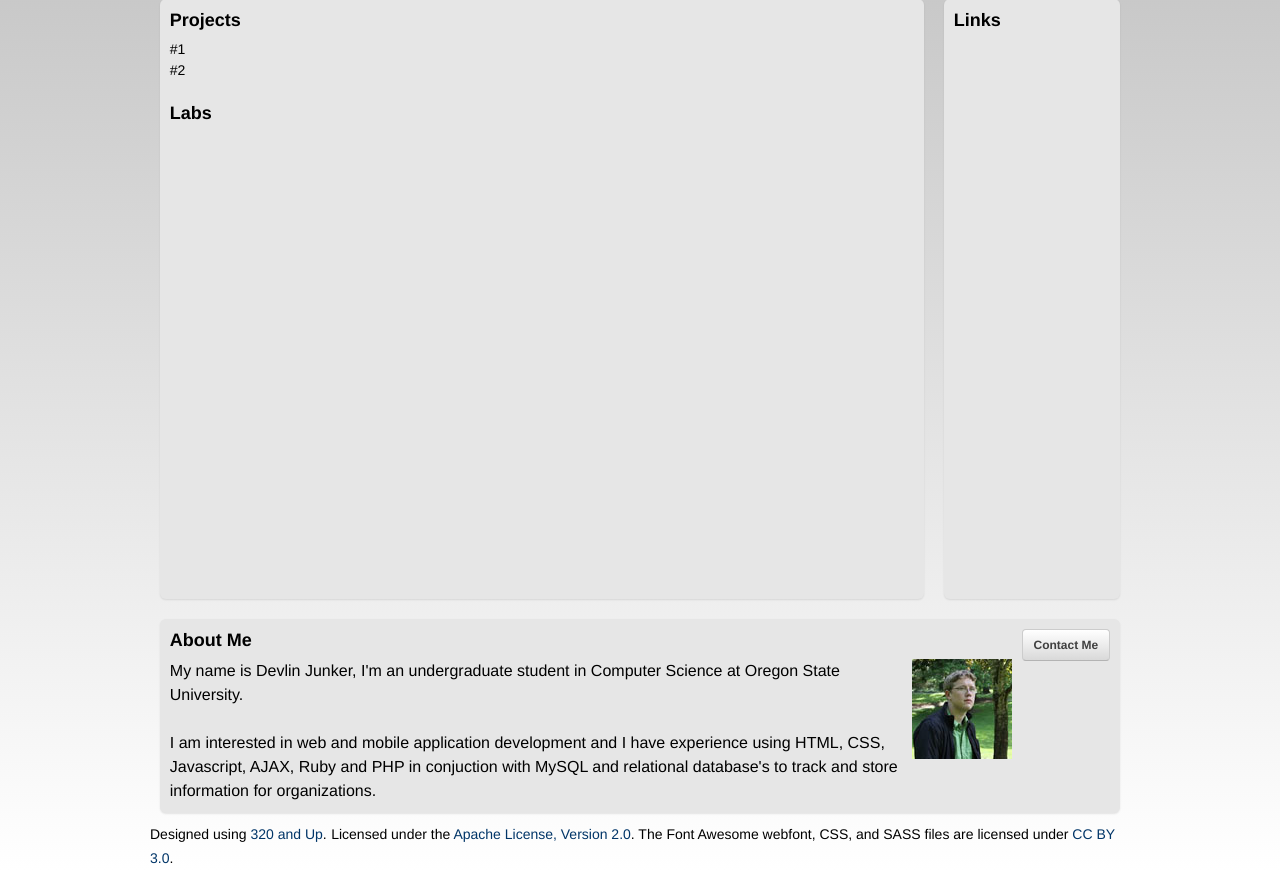
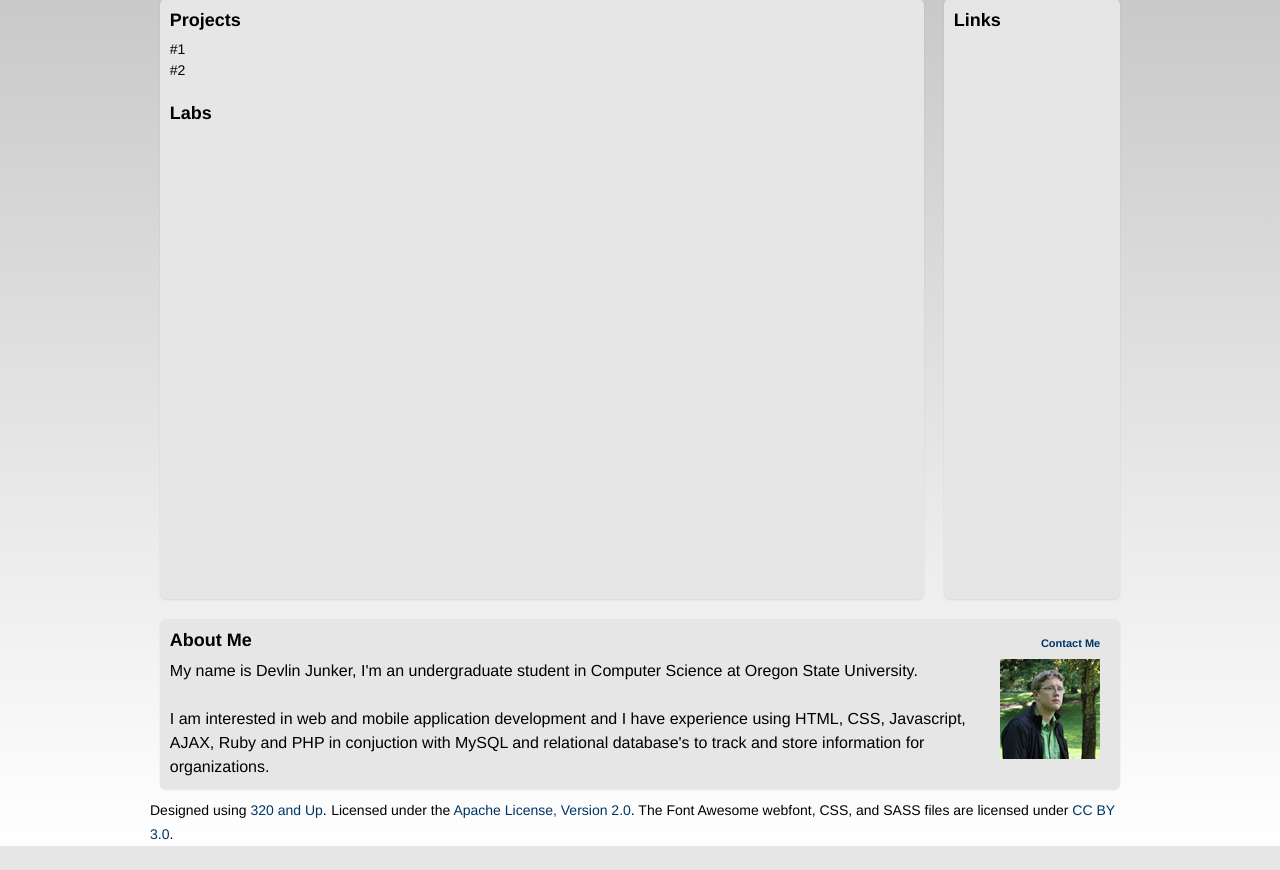
Before and after one commit to devlinjunker/design-junkie, a PHP site: page / in a window 1280 px wide. Shown: the part 155-1025 px from the top of the page. After the commit the page ends 1001 px from the top, so only its background shows below. Run offline with PHP 8.4, Linux system fonts and the light colour scheme; some libraries are stand-ins or nearby versions.

Commit message:
working on about button

```diff
--- a/index.php
+++ b/index.php
@@ -18,7 +18,7 @@
 </div>
 
 <div id="about" class="section">
-	<h4>About Me <a href="<?php echo $sitepath;?>/about" class="btn">Contact Me</a></h4>
+	<h4>About Me <a href="<?php echo $sitepath;?>/about" class="btn-small">Contact Me</a></h4>
 	<img id="myphoto" src="<?php echo $sitepath;?>/img/myphoto.jpg"></img>
 	<div id="text">
 		My name is Devlin Junker, I'm an undergraduate student in Computer Science at Oregon State
--- a/sass/_page.scss
+++ b/sass/_page.scss
@@ -13,7 +13,7 @@
 		padding-top: 0px;
 	}
 
-	h4 .btn{
+	h4 .btn-small{
 		float:right;
 	}
 }
--- a/stylesheets/screen.css
+++ b/stylesheets/screen.css
@@ -2550,7 +2550,7 @@ html {
   padding-top: 0px;
 }
 /* line 16, C:/Users/Devlin/Dropbox/CS Stuff/Web Development/design-junkie/sass/_page.scss */
-#about h4 .btn {
+#about h4 .btn-small {
   float: right;
 }
 
```
